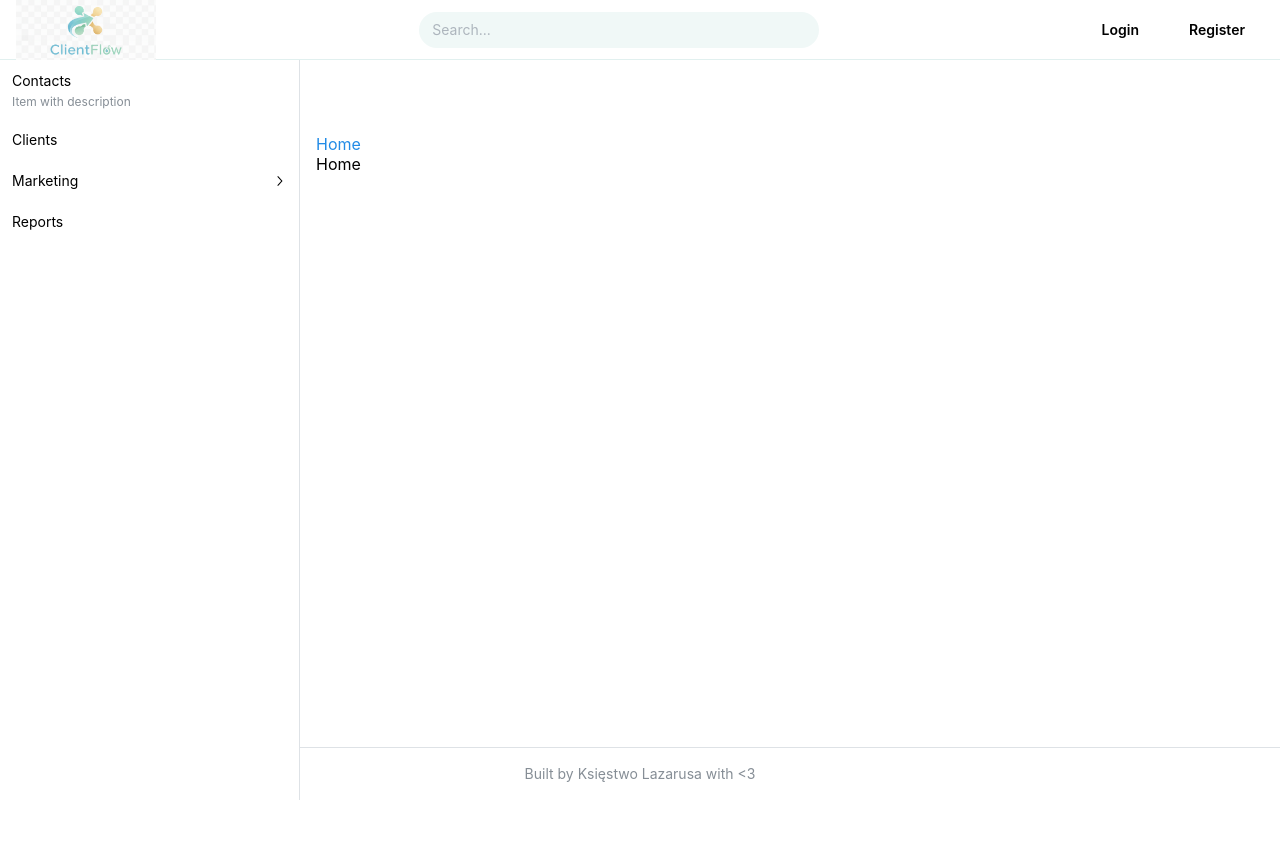
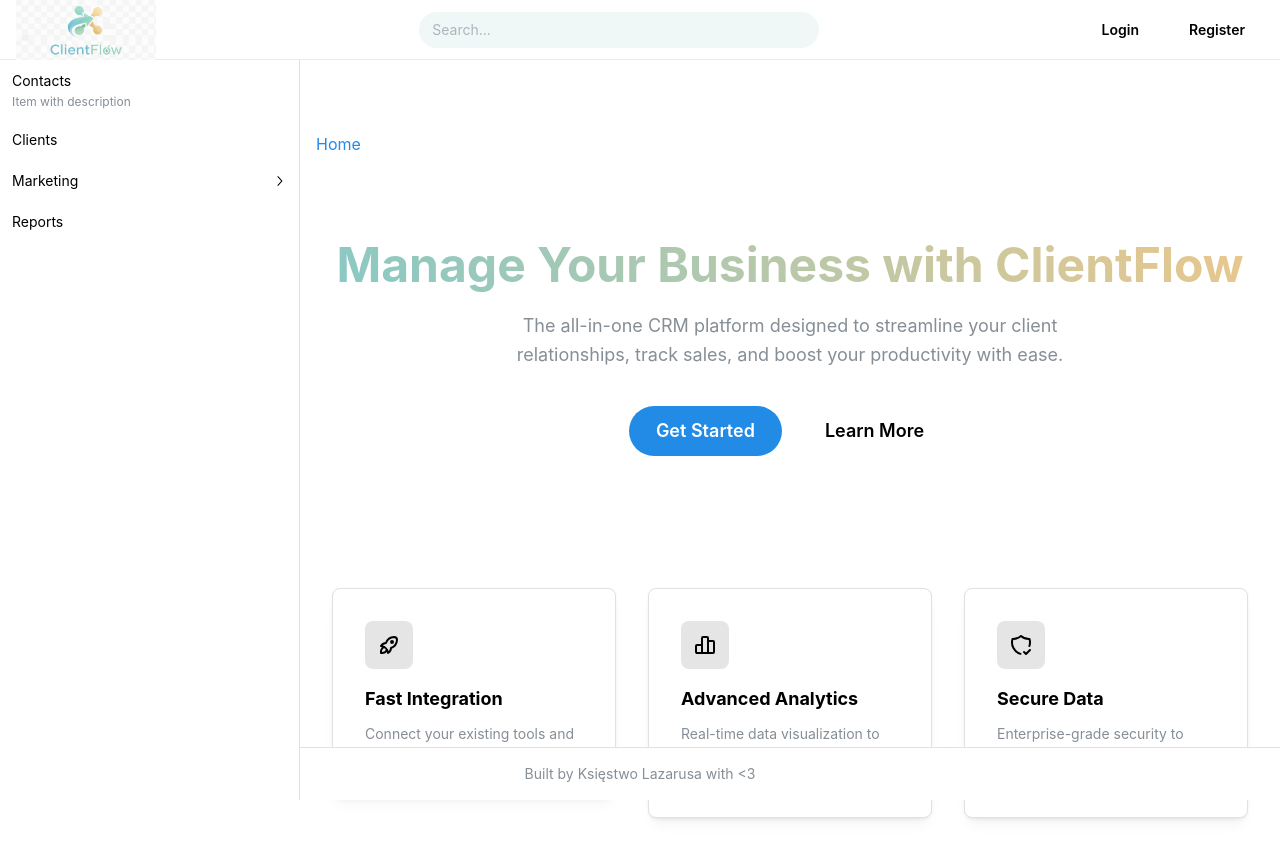
Before and after one commit to Lazarus-Duchy/kodaro-cmr, a React (Vite) app in the folder frontend/CRM/: page / in a window 1280 px wide. Shown: the top 860 px of the page. Built offline with nearby package versions, Linux system fonts and the light colour scheme.

Commit message:
Added home page

```diff
--- a/frontend/CRM/src/components/Layout/Header/Header.jsx
+++ b/frontend/CRM/src/components/Layout/Header/Header.jsx
@@ -1,10 +1,12 @@
-import { AppShell, Burger, Flex, TextInput, Image, Button, Group, Modal, Stack, Text, Divider, PasswordInput, Progress } from '@mantine/core';
+import { AppShell, Burger, Flex, TextInput, Image, Button, Group, Modal, Stack, Text, Divider, PasswordInput, Progress, Box } from '@mantine/core';
 import { useDisclosure } from '@mantine/hooks';
 import { useState } from 'react';
+import { useNavigate } from 'react-router-dom';
 import logo from '../../../assets/ClientFlow.png';
 import "../Header/header.css";
 
 const Header = (props) => {
+  const navigate = useNavigate();
   const [loginOpened, { open: openLogin, close: closeLogin }] = useDisclosure(false);
   const [regOpened, { open: openReg, close: closeReg }] = useDisclosure(false);
   const [password, setPassword] = useState('');
@@ -36,9 +38,14 @@
         <Flex align="center" justify="space-between" h="100%">
           <Flex align="center" gap="md">
             <Burger opened={props.opened} onClick={props.toggle} hiddenFrom="sm" size="sm" />
-            <div className="logo-container">
+
+            <Box
+              onClick={() => navigate('/')}
+              style={{ cursor: 'pointer' }}
+              className="logo-container"
+            >
               <Image src={logo} alt="ClientFlow Logo" h={140} w="auto" />
-            </div>
+            </Box>
           </Flex>
 
           <TextInput
@@ -50,18 +57,18 @@
 
           <Group gap="sm">
             <Button variant="subtle" color="clientFlow.4" onClick={openLogin}>Login</Button>
-            <Button color="clientFlow.4"variant="subtle" radius="xl" onClick={openReg}>Register</Button>
+            <Button color="clientFlow.4" variant="subtle" radius="xl" onClick={openReg}>Register</Button>
           </Group>
         </Flex>
       </AppShell.Header>
 
-      <Modal opened={loginOpened} onClose={closeLogin} >
+      <Modal opened={loginOpened} onClose={closeLogin} title="Login" centered radius="md">
         <Stack>
           <Text size="xl" fw={700} ta="center">Welcome back</Text>
           <Text size="sm" c="dimmed" ta="center" mb="md">Use your ClientFlow account</Text>
           <TextInput label="Email" placeholder="your@email.com" radius="md" withAsterisk />
           <PasswordInput label="Password" placeholder="********" radius="md" withAsterisk />
-          <Button color="clientFlow.5" variant='strong'fullWidth mt="md" radius="md">Login</Button>
+          <Button color="clientFlow.4" fullWidth mt="md" radius="md" variant='strong'>Login</Button>
           <Divider label="OR" labelPosition="center" my="md" />
           <Button variant="default" fullWidth radius="md" styles={googleButtonStyle}>
             Sign in with Google
@@ -69,7 +76,7 @@
         </Stack>
       </Modal>
 
-      <Modal opened={regOpened} onClose={closeReg}>
+      <Modal opened={regOpened} onClose={closeReg} title="Register" centered radius="md">
         <Stack>
           <Text size="xl" fw={700} ta="center">Create account</Text>
           <Text size="sm" c="dimmed" ta="center" mb="md">Join the ClientFlow community</Text>
@@ -96,7 +103,7 @@
             </Text>
           </div>
 
-          <Button color="clientFlow.5" variant='strong' fullWidth mt="md" radius="md">Sign up</Button>
+          <Button color="clientFlow.4" fullWidth mt="md" radius="md" variant='strong'>Sign up</Button>
         </Stack>
       </Modal>
     </>
--- a/frontend/CRM/src/components/Sections/Home/Home.jsx
+++ b/frontend/CRM/src/components/Sections/Home/Home.jsx
@@ -1,8 +1,77 @@
+import { Container, Title, Text, Button, Group, Stack, Grid, Paper, ThemeIcon, rem } from '@mantine/core';
+import { IconRocket, IconChartBar, IconUsers, IconShieldCheck } from '@tabler/icons-react';
 
 const Home = () => {
   return (
-    <div>Home</div>
-  )
-}
+    <Container size="lg" py="xl">
+      <Stack gap="xl">
+        <Stack align="center" ta="center" gap="md" py={50}>
+          <Title
+            order={1}
+            size={rem(48)}
+            style={{
+              background: 'linear-gradient(45deg, #88c9c5, #ebc78c)',
+              WebkitBackgroundClip: 'text',
+              WebkitTextFillColor: 'transparent'
+            }}
+          >
+            Manage Your Business with ClientFlow
+          </Title>
+          <Text size="lg" c="dimmed" maw={600}>
+            The all-in-one CRM platform designed to streamline your client relationships,
+            track sales, and boost your productivity with ease.
+          </Text>
+          <Group mt="lg">
+            <Button size="lg" color="clientFlow.4"variant="strong" radius="xl">
+              Get Started
+            </Button>
+            <Button size="lg" variant="subtle" color="clientFlow.4" radius="xl">
+              Learn More
+            </Button>
+          </Group>
+        </Stack>
+        <Grid gutter="xl" mt={50}>
+          <Grid.Col span={{ base: 12, md: 4 }}>
+            <FeatureCard
+              icon={<IconRocket size={24} />}
+              title="Fast Integration"
+              description="Connect your existing tools and be up and running in minutes."
+            />
+          </Grid.Col>
+          <Grid.Col span={{ base: 12, md: 4 }}>
+            <FeatureCard
+              icon={<IconChartBar size={24} />}
+              title="Advanced Analytics"
+              description="Real-time data visualization to help you make informed decisions."
+            />
+          </Grid.Col>
+          <Grid.Col span={{ base: 12, md: 4 }}>
+            <FeatureCard
+              icon={<IconShieldCheck size={24} />}
+              title="Secure Data"
+              description="Enterprise-grade security to keep your client information safe."
+            />
+          </Grid.Col>
+        </Grid>
+      </Stack>
+    </Container>
+  );
+};
 
-export default Home
+const FeatureCard = ({ icon, title, description }) => {
+  return (
+    <Paper p="xl" radius="md" withBorder shadow="sm">
+      <ThemeIcon variant="light" size={48} radius="md" color="clientFlow.4">
+        {icon}
+      </ThemeIcon>
+      <Text mt="md" fw={700} size="lg">
+        {title}
+      </Text>
+      <Text size="sm" c="dimmed" mt="xs">
+        {description}
+      </Text>
+    </Paper>
+  );
+};
+
+export default Home;
```
